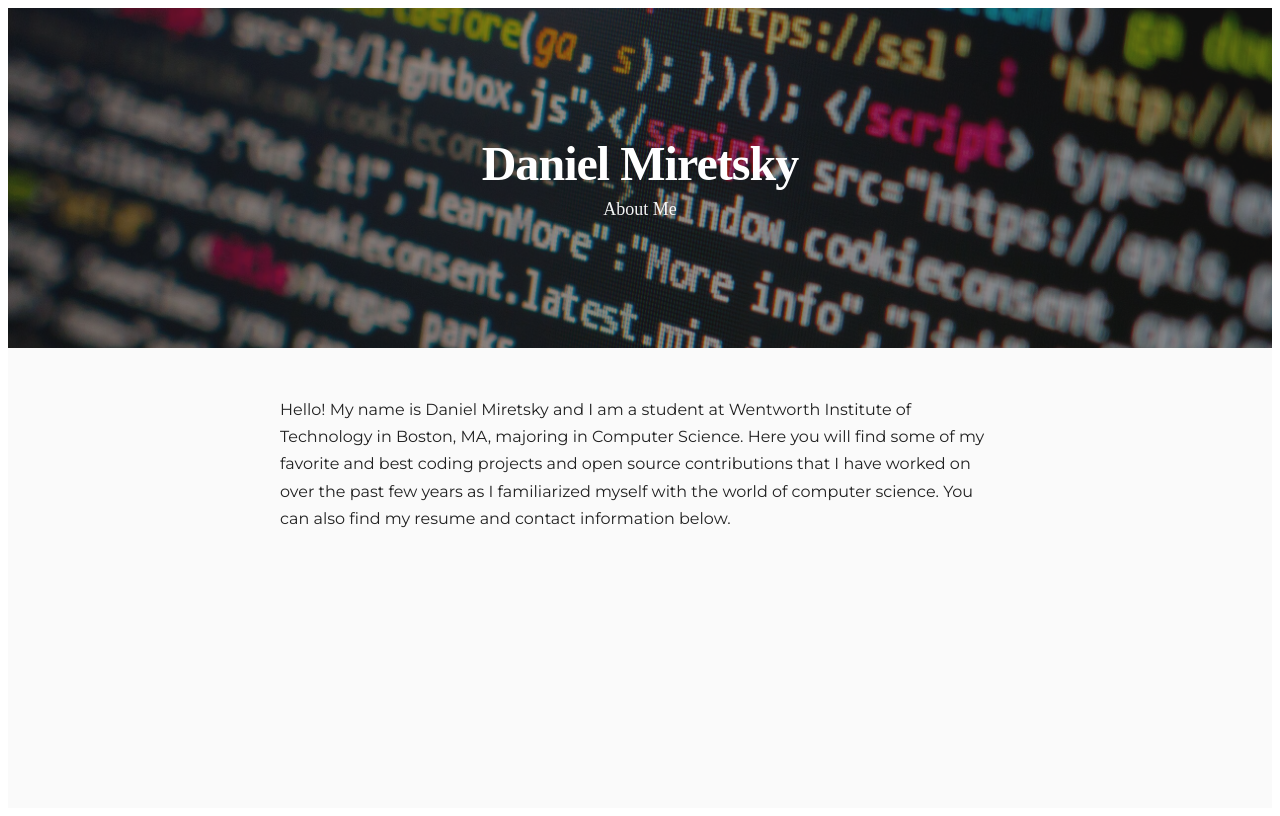
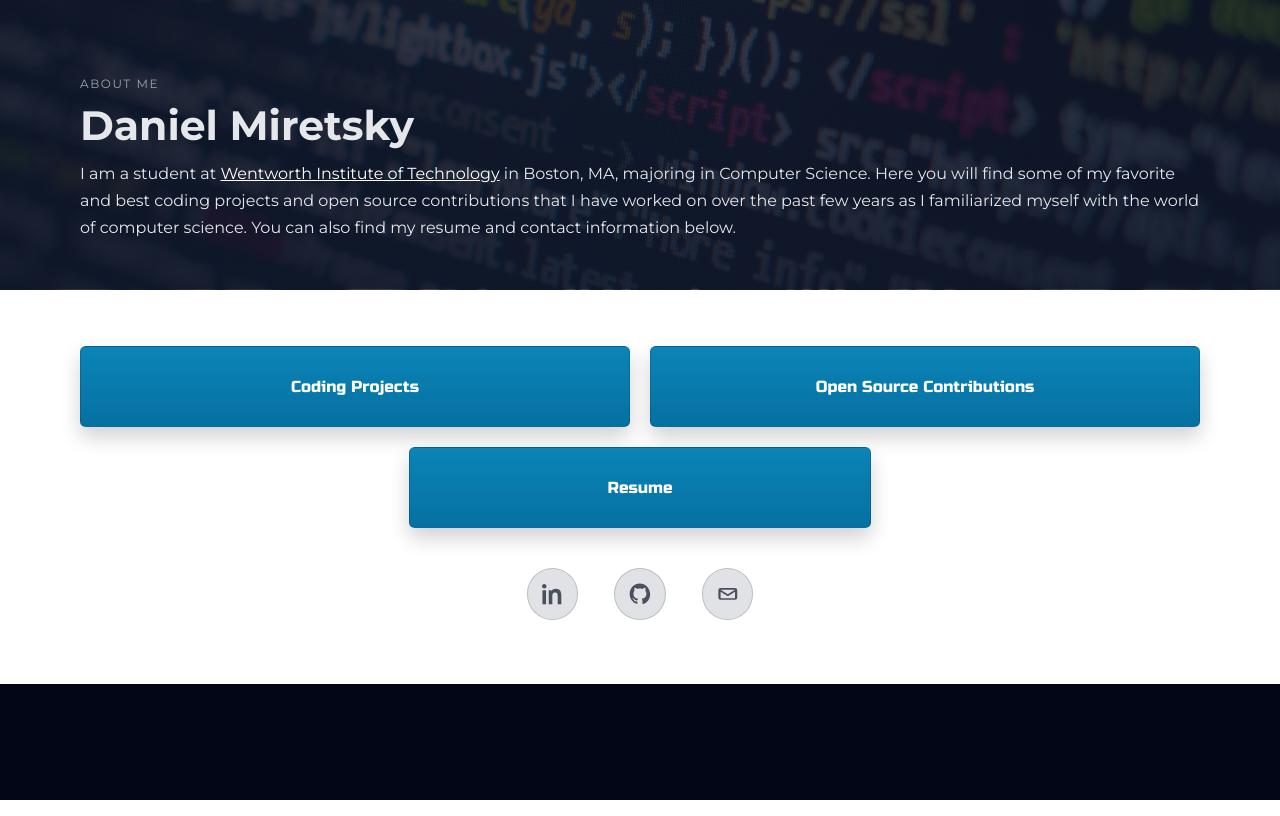
Before and after one commit to DMFriends/portfolio-site, a SvelteKit app: page / in a window 1280 px wide. Built offline with nearby package versions, Linux system fonts and the light colour scheme.

Commit message:
update home page

```diff
--- a/src/routes/+page.svelte
+++ b/src/routes/+page.svelte
@@ -3,35 +3,72 @@
 	<meta name="description" content="About Daniel Miretsky" />
 </svelte:head>
 
-<div class="page">
-	<header class="hero">
-		<div class="hero-overlay" aria-hidden="true"></div>
-		<div class="hero-content">
-			<h1>Daniel Miretsky</h1>
-			<p class="tagline">About Me</p>
+<main class="home-layout">
+	<section class="flex-column hero">
+		<div class="hero-inner">
+			<div class="hero-text montserrat-regular">
+				<p class="eyebrow">About Me</p>
+				<h1>Daniel Miretsky</h1>
+				<div class="prose montserrat-regular">
+                    <p>
+                        I am a student at <a href="https://www.wit.edu" target="_blank" class="montserrat-regular">Wentworth Institute of Technology</a> in Boston, MA, majoring in Computer Science. Here you will find some of my favorite and best coding projects and open source contributions that I have worked on over the past few years as I familiarized myself with the world of computer science. You can also find my resume and contact information below.
+                    </p>
+                </div>
+				<!-- <div class="hero-actions">
+					<a href="/portfolio" class="button primary russo-one-regular">View portfolio</a>
+				</div> -->
+			</div>
 		</div>
-	</header>
+	</section>
 
-	<main class="content">
-		<section class="intro">
-			<!-- Add your photo next to the intro if desired -->
-			<div class="prose montserrat-regular">
-				<p>
-					Hello! My name is Daniel Miretsky and I am a student at Wentworth Institute of Technology in Boston, MA, majoring in Computer Science. Here you will find some of my favorite and best coding projects and open source contributions that I have worked on over the past few years as I familiarized myself with the world of computer science. You can also find my resume and contact information below.
-				</p>
+	<section class="bottom-half" aria-label="Quick links">
+		<div class="bottom-inner">
+			<div class="quick-buttons">
+				<a class="quick-button russo-one-regular" href="/portfolio#projects">Coding Projects</a>
+				<a class="quick-button russo-one-regular" href="/portfolio#projects">Open Source Contributions</a>
+				<a class="flex flex-column justify-center items-center quick-button russo-one-regular" href="https://docs.google.com/document/d/1bhVwWsPEovf2HFZMU3aLZC3aPFxYEFkTHlsXKnVAU3c/edit?tab=t.0" target="_blank">Resume</a>
 			</div>
-		</section>
-	</main>
-</div>
+
+			<nav class="social" aria-label="Social links">
+				<a class="social-link" href="https://www.linkedin.com/in/danielmiretsky/" target="_blank" aria-label="LinkedIn">
+					<svg viewBox="0 0 24 24" aria-hidden="true" focusable="false">
+						<path
+							d="M4.98 3.5C4.98 4.88 3.87 6 2.5 6S0 4.88 0 3.5 1.12 1 2.5 1s2.48 1.12 2.48 2.5ZM.5 23.5h4V7.98h-4V23.5Zm7 0h3.98v-8.42c0-2.25.42-4.44 3.2-4.44 2.74 0 2.78 2.56 2.78 4.58v8.28h3.99V14.39c0-4.47-.96-7.91-6.18-7.91-2.5 0-4.18 1.37-4.86 2.67h-.05V7.98H7.5V23.5Z" />
+					</svg>
+				</a>
+				<a class="social-link" href="https://github.com/DMFriends" target="_blank" aria-label="GitHub">
+					<svg viewBox="0 0 24 24" aria-hidden="true" focusable="false">
+						<path
+							d="M12 .5C5.73.5.75 5.7.75 12.12c0 5.1 3.28 9.43 7.83 10.95.57.1.78-.25.78-.56v-2c-3.18.7-3.85-1.26-3.85-1.26-.52-1.35-1.27-1.71-1.27-1.71-1.04-.73.08-.72.08-.72 1.15.08 1.76 1.22 1.76 1.22 1.02 1.78 2.68 1.27 3.33.97.1-.76.4-1.27.72-1.56-2.54-.3-5.2-1.3-5.2-5.78 0-1.27.44-2.31 1.16-3.13-.12-.3-.5-1.5.11-3.13 0 0 .95-.31 3.11 1.2.9-.26 1.87-.39 2.83-.39.96 0 1.93.13 2.83.39 2.16-1.51 3.1-1.2 3.1-1.2.62 1.63.24 2.83.12 3.13.72.82 1.16 1.86 1.16 3.13 0 4.49-2.66 5.48-5.2 5.77.41.36.77 1.08.77 2.18v3.23c0 .31.2.67.79.56 4.54-1.52 7.82-5.85 7.82-10.95C23.25 5.7 18.27.5 12 .5Z" />
+					</svg>
+				</a>
+				<a class="social-link" href="mailto:me@danielmiretsky.com" aria-label="Email">
+					<svg viewBox="0 0 24 24" aria-hidden="true" focusable="false">
+						<path
+							d="M4 5.5h16A2.5 2.5 0 0 1 22.5 8v8A2.5 2.5 0 0 1 20 18.5H4A2.5 2.5 0 0 1 1.5 16V8A2.5 2.5 0 0 1 4 5.5Zm0 2 8 5 8-5H4Zm16 9V9.7l-7.48 4.67a1 1 0 0 1-1.04 0L4 9.7v6.8c0 .28.22.5.5.5h15a.5.5 0 0 0 .5-.5Z" />
+					</svg>
+				</a>
+			</nav>
+		</div>
+	</section>
+</main>
 
 <style>
-	.page {
+	.home-layout {
 		min-height: 100vh;
-		background-color: #fafafa;
-		color: #212121;
+		min-height: 100svh;
+		display: flex;
+		flex-direction: column;
+		background: #020617;
+		color: #e5e7eb;
 	}
 
-	.roboto-flex {
+	:global(body) {
+		margin: 0;
+		background: #ffffff;
+	}
+
+	/* .roboto-flex {
         font-family: "Roboto Flex", sans-serif;
         color: var(--color-primary);
         font-optical-sizing: 144;
@@ -49,7 +86,7 @@
             "YTFI" 738,
             "YTLC" 514,
             "YTUC" 712;
-    }
+    } */
 
 
 	.montserrat-regular {
@@ -57,6 +94,11 @@
 		font-optical-sizing: auto;
 		font-weight: 400;
 		font-style: normal;
+	}
+
+	a.montserrat-regular {
+		color: #ffffff;
+		text-decoration: underline;
 	}
 
     .russo-one-regular {
@@ -67,11 +109,12 @@
 
 	.hero {
 		position: relative;
-		height: 340px;
+		padding: 4rem 1.5rem 3rem;
 		display: flex;
 		align-items: center;
 		justify-content: center;
-		background-image: url('/code.jpg');
+		background-image: linear-gradient(to bottom, rgba(15, 23, 42, 0.85), rgba(15, 23, 42, 0.95)),
+			url('/code.jpg');
 		background-size: cover;
 		background-position: center;
 	}
@@ -79,34 +122,188 @@
 	.hero-overlay {
 		position: absolute;
 		inset: 0;
-		background-color: rgba(31, 31, 31, 0.5);
+		background: radial-gradient(circle at top, rgba(56, 189, 248, 0.18), transparent 55%);
+		mix-blend-mode: screen;
 		pointer-events: none;
 	}
 
-	.hero-content {
+	.hero-inner {
 		position: relative;
 		z-index: 1;
-		text-align: center;
-		color: #fff;
+		max-width: 1120px;
+		margin: 0 auto;
+		display: flex;
+		align-items: center;
+		justify-content: flex-start;
 	}
 
-	.hero-content h1 {
-		margin: 0;
-		font-size: clamp(2rem, 5vw, 3rem);
-		font-weight: 600;
-		letter-spacing: -0.02em;
+	.hero-text h1 {
+		margin: 0.2rem 0 0.75rem;
+		font-size: clamp(2.3rem, 3.2vw, 3rem);
+		line-height: 1.1;
 	}
 
-	.tagline {
-		margin: 0.5rem 0 0;
-		font-size: 1.125rem;
-		opacity: 0.95;
+	.eyebrow {
+		letter-spacing: 0.13em;
+		text-transform: uppercase;
+		font-size: 0.75rem;
+		color: #9ca3af;
 	}
 
-	.content {
+	.subtitle {
+		color: #cbd5f5;
+		margin: 0 0 1.5rem;
+		max-width: 40rem;
+	}
+
+	.hero-actions {
+		display: flex;
+		flex-wrap: wrap;
+		gap: 0.75rem;
+		margin-top: 1.5rem;
+	}
+
+	.bottom-half {
+		padding: 3.5rem 1.5rem 4rem;
+		color: #0f172a;
+		background: #ffffff;
+	}
+
+	.bottom-inner {
+		max-width: 1120px;
+		margin: 0 auto;
+		display: grid;
+		gap: 2.5rem;
+		justify-items: center;
+	}
+
+	.quick-buttons {
+		width: 100%;
+		display: grid;
+		grid-template-columns: repeat(2, minmax(0, 1fr));
+		gap: 1.25rem;
+	}
+
+	.quick-button {
+		display: flex;
+		align-items: center;
+		justify-content: center;
+		min-height: 3.25rem;
+		padding: 0.85rem 1.25rem;
+		border-radius: 0.35rem;
+		background: linear-gradient(180deg, #0b84b6, #0670a2);
+		color: #ffffff;
+		text-decoration: none;
+		box-shadow: 0 10px 20px rgba(2, 6, 23, 0.18);
+		border: 1px solid rgba(2, 6, 23, 0.15);
+		transition: transform 0.12s ease, box-shadow 0.2s ease, filter 0.2s ease;
+	}
+
+	.quick-button:hover {
+		transform: translateY(-1px);
+		filter: brightness(1.03);
+		box-shadow: 0 14px 28px rgba(2, 6, 23, 0.22);
+	}
+
+	.quick-button[aria-disabled="true"] {
+		opacity: 0.7;
+		pointer-events: none;
+	}
+
+	.quick-buttons a:nth-child(3) {
+		grid-column: 1 / -1;
+		max-width: 420px;
+		width: 100%;
+		justify-self: center;
+	}
+
+	.social {
+		display: flex;
+		flex-wrap: wrap;
+		gap: 2.25rem;
+		justify-content: center;
+	}
+
+	.social-link {
+		width: 3.1rem;
+		height: 3.1rem;
+		border-radius: 999px;
+		display: inline-flex;
+		align-items: center;
+		justify-content: center;
+		background: rgba(15, 23, 42, 0.12);
+		border: 1px solid rgba(15, 23, 42, 0.18);
+		color: rgba(15, 23, 42, 0.72);
+		transition: transform 0.12s ease, background 0.2s ease, color 0.2s ease;
+		text-decoration: none;
+	}
+
+	.social-link:hover {
+		transform: translateY(-1px);
+		background: rgba(56, 189, 248, 0.14);
+		color: rgba(2, 6, 23, 0.95);
+	}
+
+	.social-link svg {
+		width: 1.35rem;
+		height: 1.35rem;
+		fill: currentColor;
+	}
+
+	.button {
+		display: inline-flex;
+		align-items: center;
+		justify-content: center;
+		padding: 0.7rem 1.4rem;
+		border-radius: 999px;
+		font-size: 0.9rem;
+		font-weight: 500;
+		border: 1px solid transparent;
+		cursor: pointer;
+		text-decoration: none;
+		transition: background 0.2s ease, transform 0.1s ease, box-shadow 0.2s ease, border-color 0.2s ease,
+			color 0.2s ease;
+	}
+
+	.button.primary {
+		background: linear-gradient(135deg, #38bdf8, #22c55e);
+		color: #020617;
+		box-shadow: 0 18px 40px rgba(56, 189, 248, 0.35);
+	}
+
+	.button.primary:hover {
+		transform: translateY(-1px);
+		box-shadow: 0 22px 50px rgba(56, 189, 248, 0.45);
+	}
+
+	.button.ghost {
+		background: rgba(15, 23, 42, 0.7);
+		border-color: rgba(148, 163, 184, 0.4);
+		color: #e5e7eb;
+	}
+
+	.button.ghost:hover {
+		background: rgba(30, 64, 175, 0.5);
+		border-color: rgba(129, 140, 248, 0.6);
+	}
+
+	.section {
+		padding: 2.5rem 1.5rem 3rem;
+	}
+
+	.section-header {
+		max-width: 720px;
+		margin: 0 auto 1.25rem;
+	}
+
+	.section-header h2 {
+		margin: 0 0 0.5rem;
+		font-size: 1.4rem;
+	}
+
+	.section-body {
 		max-width: 720px;
 		margin: 0 auto;
-		padding: 3rem 1.5rem;
 	}
 
 	.prose {
@@ -114,10 +311,29 @@
 	}
 
 	.prose p {
-		margin: 0 0 1rem;
+		margin: 0;
 	}
 
-	.prose p:last-child {
-		margin-bottom: 0;
+	@media (max-width: 640px) {
+		.hero {
+			padding-top: 3rem;
+			padding-bottom: 2.5rem;
+		}
+
+		.section {
+			padding-inline: 1.25rem;
+		}
+
+		.quick-buttons {
+			grid-template-columns: minmax(0, 1fr);
+		}
+
+		.quick-buttons a:nth-child(3) {
+			max-width: none;
+		}
+
+		.social {
+			gap: 1.25rem;
+		}
 	}
 </style>
```
